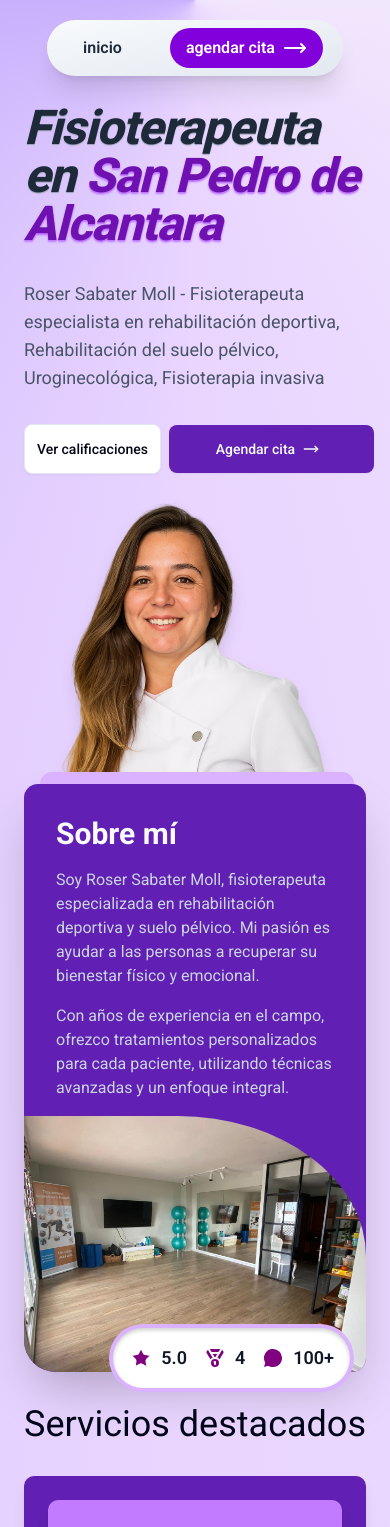
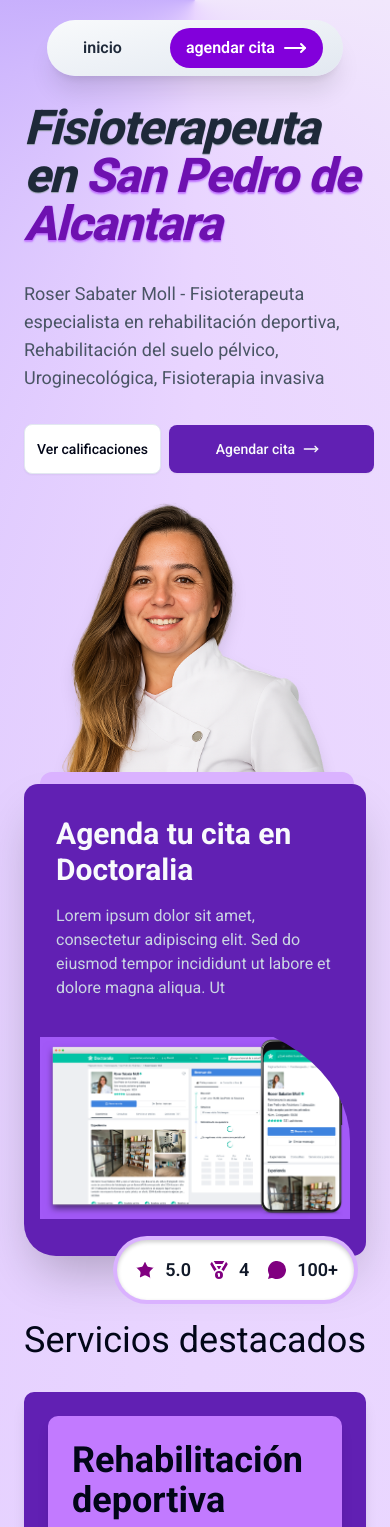
Before and after one commit to Alejopizarro/fisio-roser, a Next.js app: page / in a window 390 px wide. Shown: the top 1527 px of the page. Built offline with nearby package versions, Linux system fonts and the light colour scheme.

Commit message:
reorder sections -doctaralia on top-

```diff
--- a/app/layout.tsx
+++ b/app/layout.tsx
@@ -7,8 +7,9 @@ const roboto = Roboto({
 });
 
 export const metadata: Metadata = {
-  title: "Create Next App",
-  description: "Generated by create next app",
+  title: "Fisioterapeuta Roser Sabater Moll",
+  description:
+    "Roser Sabater Moll - Fisioterapeuta especialista en rehabilitación deportiva, Rehabilitación del suelo pélvico, Uroginecológica, Fisioterapia invasiva",
 };
 
 export default function RootLayout({
@@ -17,7 +18,7 @@ export default function RootLayout({
   children: React.ReactNode;
 }>) {
   return (
-    <html lang="en">
+    <html lang="es">
       <body className={roboto.className}>{children}</body>
     </html>
   );
--- a/app/page.tsx
+++ b/app/page.tsx
@@ -38,8 +38,8 @@ export default function Home() {
       <div className="w-full" ref={heroRef}>
         <Hero />
       </div>
-      <div className="w-full" ref={aboutMeRef}>
-        <AboutMe />
+      <div className="w-full" ref={citaRef}>
+        <Doctoralia />
       </div>
       <div className="space-y-8 w-full">
         <div className="w-full" ref={servicesRef}>
@@ -48,8 +48,8 @@ export default function Home() {
         <div className="w-full" ref={reviewsRef}>
           <Reviews />
         </div>
-        <div className="w-full" ref={citaRef}>
-          <Doctoralia />
+        <div className="w-full" ref={aboutMeRef}>
+          <AboutMe />
         </div>
       </div>
     </div>
--- a/components/about-me.tsx
+++ b/components/about-me.tsx
@@ -1,10 +1,8 @@
 import Image from "next/image";
-import { Medal, MessageCircle, Star } from "lucide-react";
 
 const AboutMe = () => {
   return (
-    <div className="-translate-y-8 xl:-translate-y-10 2xl:-translate-y-12 z-100 relative flex flex-col-reverse lg:flex-row items-center bg-primary rounded-xl rounded-bl-4xl shadow-2xl text-slate-50 w-full">
-      <div className="absolute z-10 -top-3 left-0 h-3 rounded-t-2xl w-11/12 mx-4 lg:mx-14 shadow-2xl bg-purple-300 pointer-events-none" />
+    <div className=" flex flex-col-reverse gap-4 lg:flex-row items-center bg-primary rounded-xl rounded-bl-4xl shadow-2xl text-slate-50 w-full">
       <Image
         src="/salon-fisio.jpg"
         height={500}
@@ -27,17 +25,6 @@ const AboutMe = () => {
           personalizados para cada paciente, utilizando técnicas avanzadas y un
           enfoque integral.
         </p>
-        <div className="bg-white rounded-full p-4 ring-4 ring-purple-300 inset-shadow-sm/20 text-gray-900 flex items-center space-x-4 w-fit absolute -bottom-4 right-4">
-          <span className="text-lg font-semibold flex items-center gap-x-2">
-            <Star fill="purple" stroke="white" /> 5.0
-          </span>
-          <span className="text-lg font-semibold flex items-center gap-x-2">
-            <Medal fill="purple" stroke="white" /> 4
-          </span>
-          <span className="text-lg font-semibold flex items-center gap-x-2">
-            <MessageCircle fill="purple" stroke="white" /> 100+
-          </span>
-        </div>
       </div>
     </div>
   );
--- a/components/doctoralia.tsx
+++ b/components/doctoralia.tsx
@@ -1,8 +1,9 @@
+import { Medal, MessageCircle, Star } from "lucide-react";
 import Image from "next/image";
 
 const Doctoralia = () => {
   return (
-    <div className="flex flex-col-reverse lg:flex-row items-center bg-primary rounded-xl rounded-bl-4xl shadow-2xl text-slate-50 w-full">
+    <div className="-translate-y-8 xl:-translate-y-10 2xl:-translate-y-12 z-100 relative flex flex-col-reverse lg:flex-row items-center bg-primary rounded-xl rounded-bl-4xl shadow-2xl text-slate-50 w-full mb-8">
       <div className="absolute z-10 -top-3 left-0 h-3 rounded-t-2xl w-11/12 mx-4 lg:mx-14 shadow-2xl bg-purple-300 pointer-events-none" />
       <Image
         src="/screen-doctoralia.png"
@@ -21,6 +22,17 @@ const Doctoralia = () => {
           eiusmod tempor incididunt ut labore et dolore magna aliqua. Ut
         </p>
       </div>
+      <div className="bg-white rounded-full p-4 ring-4 ring-purple-300 inset-shadow-sm/20 text-gray-900 flex items-center space-x-4 w-fit absolute -bottom-11 md:-bottom-8 md:right-4 right-3">
+        <span className="text-lg font-semibold flex items-center gap-x-2">
+          <Star fill="purple" stroke="white" /> 5.0
+        </span>
+        <span className="text-lg font-semibold flex items-center gap-x-2">
+          <Medal fill="purple" stroke="white" /> 4
+        </span>
+        <span className="text-lg font-semibold flex items-center gap-x-2">
+          <MessageCircle fill="purple" stroke="white" /> 100+
+        </span>
+      </div>
     </div>
   );
 };
```
